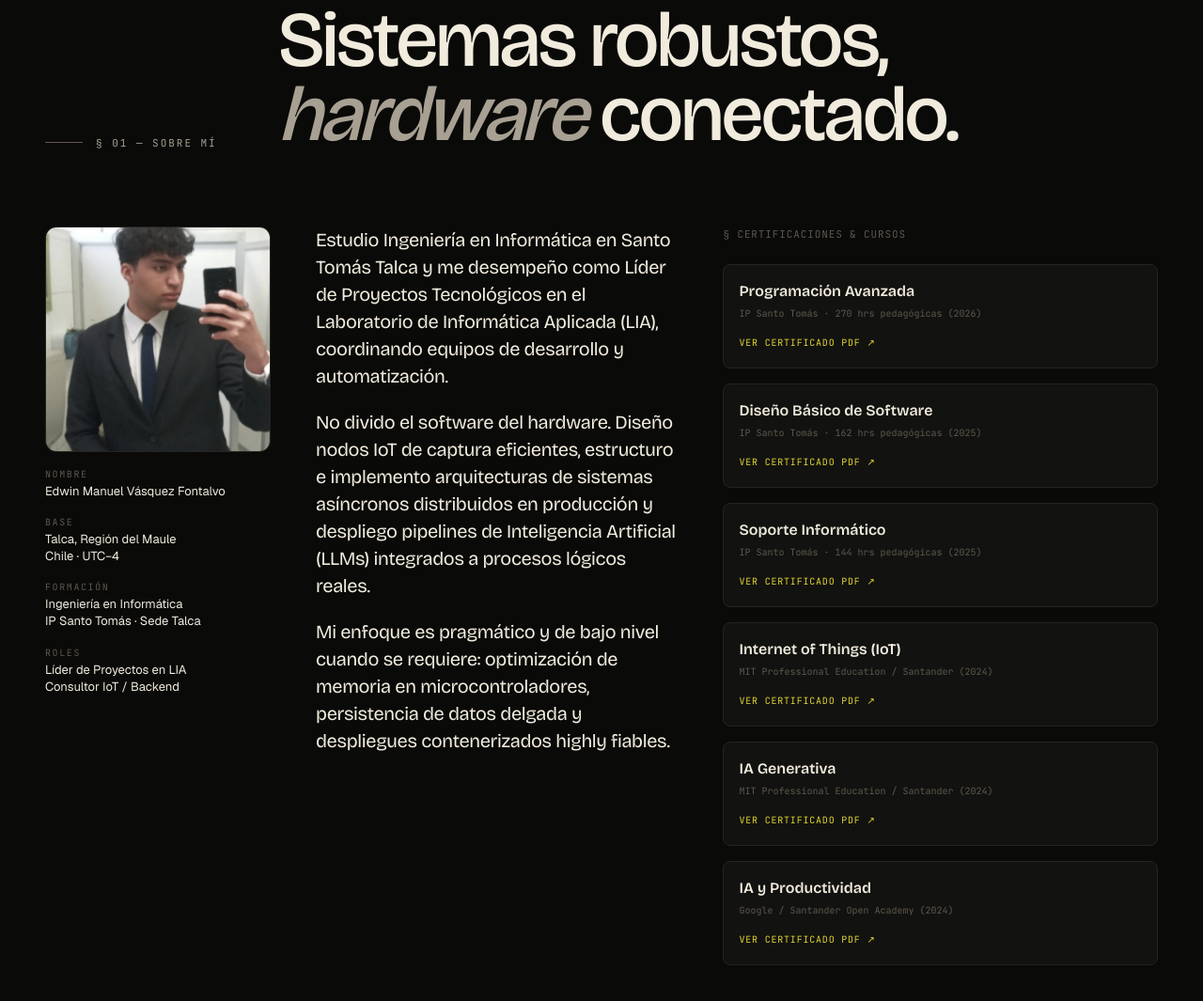
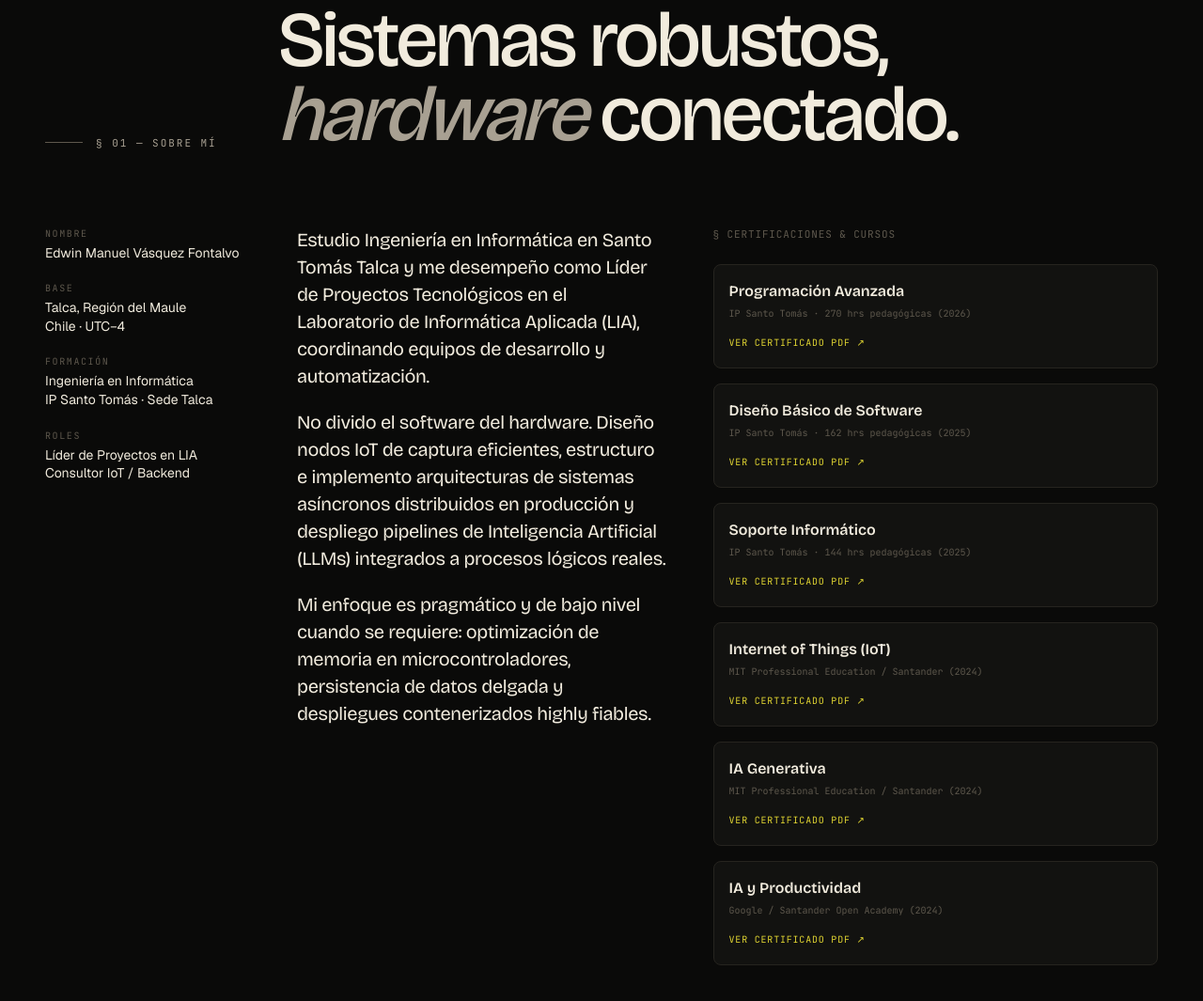
Before and after one commit to edwinroket/portafolio, a plain HTML site: page index.html in a window 1280 px wide. Shown: the part 1124-2189 px from the top of the page at 94% size. Drawn offline with nearby package versions, Linux system fonts and the light colour scheme.

Commit message:
Update index.html

```diff
--- a/index.html
+++ b/index.html
@@ -154,16 +154,11 @@ section{padding:140px 0;position:relative}
 .section-head h2{font-family:var(--serif);font-weight:500;font-variation-settings:"opsz" 72;font-size:clamp(44px,6.5vw,88px);line-height:.95;letter-spacing:-.035em;color:var(--fg)}
 .section-head h2 em{font-style:italic;color:var(--fg-2)}
 
-/* ABOUT SECTION & PROFILE PHOTO */
-.about-grid{display:grid;grid-template-columns:240px 1fr 1.2fr;gap:48px}
-.profile-card{display:flex;flex-direction:column;gap:16px}
-.profile-img-container{width:100%;aspect-ratio:1/1;border-radius:12px;overflow:hidden;border:1px solid var(--line);background:var(--bg-2)}
-.profile-img-container img{width:100%;height:100%;object-fit:cover;filter:grayscale(30%);transition:filter .4s}
-.profile-img-container:hover img{filter:grayscale(0%)}
-
-.about-meta dl{display:flex;flex-direction:column;gap:16px}
-.about-meta dt{font-family:var(--mono);font-size:10px;letter-spacing:.16em;text-transform:uppercase;color:var(--fg-3);margin-bottom:2px}
-.about-meta dd{font-size:13px;color:var(--fg);line-height:1.4}
+/* ABOUT SECTION */
+.about-grid{display:grid;grid-template-columns:220px 1fr 1.2fr;gap:48px}
+.about-meta dl{display:flex;flex-direction:column;gap:20px}
+.about-meta dt{font-family:var(--mono);font-size:10px;letter-spacing:.16em;text-transform:uppercase;color:var(--fg-3);margin-bottom:4px}
+.about-meta dd{font-size:14px;color:var(--fg);line-height:1.4}
 .about-prose p{font-family:var(--serif);font-weight:400;font-variation-settings:"opsz" 24;font-size:20px;line-height:1.45;color:var(--fg);margin-bottom:20px;letter-spacing:-.018em}
 
 /* CERTIFICATES LIST WITH LINKS */
@@ -366,19 +361,14 @@ footer{border-top:1px solid var(--line);padding:36px 0;margin-top:120px;display:
   </div>
 
   <div class="about-grid">
-    <!-- COL 1: FOTO & META -->
-    <div class="profile-card reveal">
-      <div class="profile-img-container">
-        <img src="img/perfil.jpg" alt="Edwin Manuel Vásquez Fontalvo" onerror="this.src='https://via.placeholder.com/400x400/121210/f1ebdd?text=Edwin+V%C3%A1squez'">
-      </div>
-      <div class="about-meta">
+    <!-- COL 1: META INFO -->
+    <div class="about-meta reveal">
       <dl>
         <div><dt>Nombre</dt><dd>Edwin Manuel Vásquez Fontalvo</dd></div>
         <div><dt>Base</dt><dd>Talca, Región del Maule<br/>Chile · UTC−4</dd></div>
         <div><dt>Formación</dt><dd>Ingeniería en Informática<br/>IP Santo Tomás · Sede Talca</dd></div>
         <div><dt>Roles</dt><dd>Líder de Proyectos en LIA<br/>Consultor IoT / Backend</dd></div>
       </dl>
-      </div>
     </div>
 
     <!-- COL 2: PROSA -->
```
Lines whose indentation alone changed are shown as unchanged.
